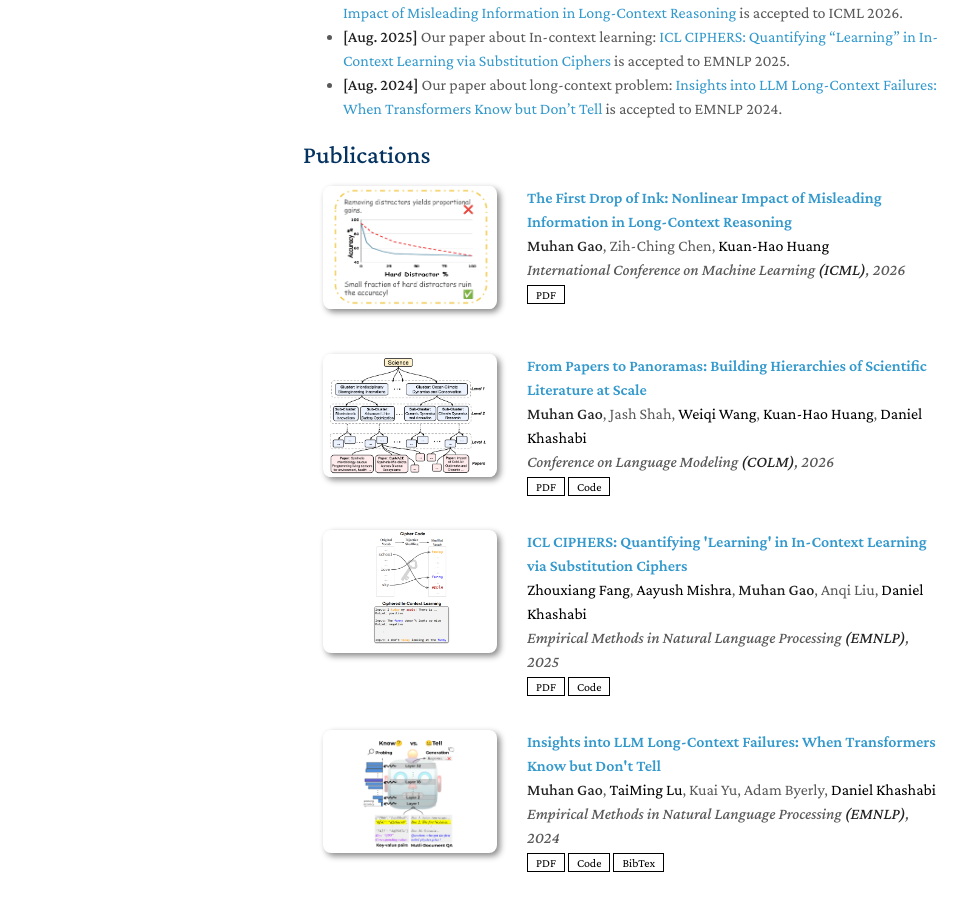
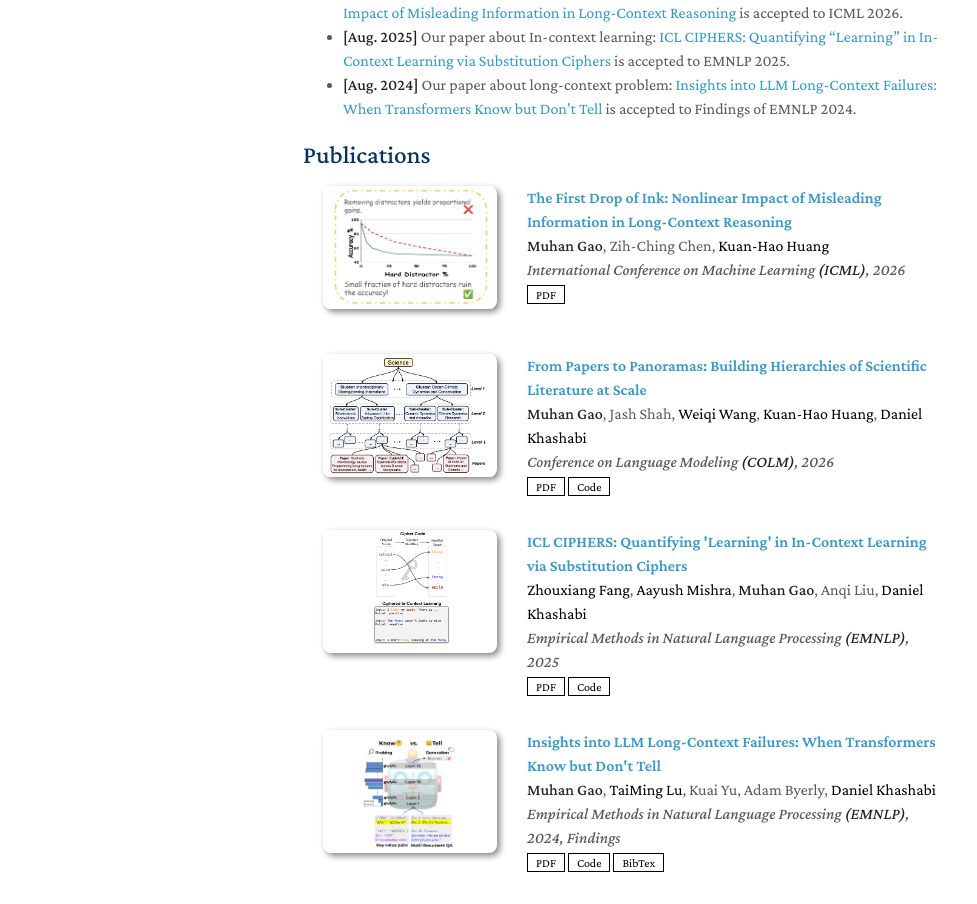
Before and after one commit to muhangao/muhan-website, a Jekyll site: the page built from index.md, in a window 1280 px wide and 1400 px high. Shown: the part 493-1397 px from the top of the window, without its empty margins (167-1144 px from the left). Built offline with Jekyll 4.4.1, drawn with Linux system fonts in a browser that asks for light colours; a style sheet for code colours, icons or effects is not loaded; our own code applies the rules of GitHub Pages for plain Markdown files.

Commit message:
Clarify Findings venue for EMNLP 2024 paper

```diff
--- a/_data/publications.yml
+++ b/_data/publications.yml
@@ -25,7 +25,7 @@ main:
   - title: "Insights into LLM Long-Context Failures: When Transformers Know but Don't Tell"
     authors: <strong>Muhan Gao</strong>, <a href="https://taiminglu.com">TaiMing Lu</a>, Kuai Yu, Adam Byerly, <a href="https://danielkhashabi.com">Daniel Khashabi</a>
     conference_short: EMNLP
-    conference: Empirical Methods in Natural Language Processing <strong>(EMNLP)</strong>, 2024
+    conference: Empirical Methods in Natural Language Processing <strong>(EMNLP)</strong>, 2024, Findings
     pdf: https://aclanthology.org/2024.findings-emnlp.447/
     code: https://github.com/TaiMingLu/know-dont-tell
     bibtex: link_to_bibtex.txt
--- a/index.md
+++ b/index.md
@@ -18,7 +18,7 @@ Before coming to Texas A&M, I finished my master degree at Johns Hopkins Univers
 - **[Jul. 2026]** Our paper about scientific literature hierarchies: [From Papers to Panoramas: Building Hierarchies of Scientific Literature at Scale](https://arxiv.org/abs/2504.13834) is accepted to COLM 2026.
 - **[May. 2026]** Our paper about long context and context rot: [The First Drop of Ink: Nonlinear Impact of Misleading Information in Long-Context Reasoning](https://arxiv.org/abs/2605.10828) is accepted to ICML 2026.
 - **[Aug. 2025]** Our paper about In-context learning: [ICL CIPHERS: Quantifying "Learning" in In-Context Learning via Substitution Ciphers](https://arxiv.org/abs/2504.19395) is accepted to EMNLP 2025.
-- **[Aug. 2024]** Our paper about long-context problem: [Insights into LLM Long-Context Failures: When Transformers Know but Don't Tell](https://aclanthology.org/2024.findings-emnlp.447/) is accepted to EMNLP 2024.
+- **[Aug. 2024]** Our paper about long-context problem: [Insights into LLM Long-Context Failures: When Transformers Know but Don't Tell](https://aclanthology.org/2024.findings-emnlp.447/) is accepted to Findings of EMNLP 2024.
 
 {% include_relative _includes/publications.md %}
 
```
